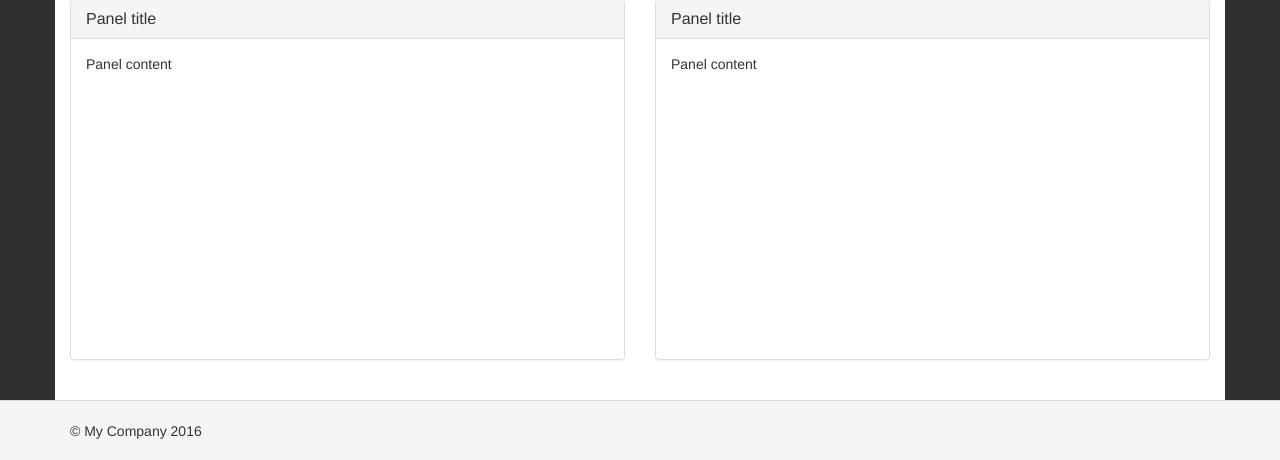
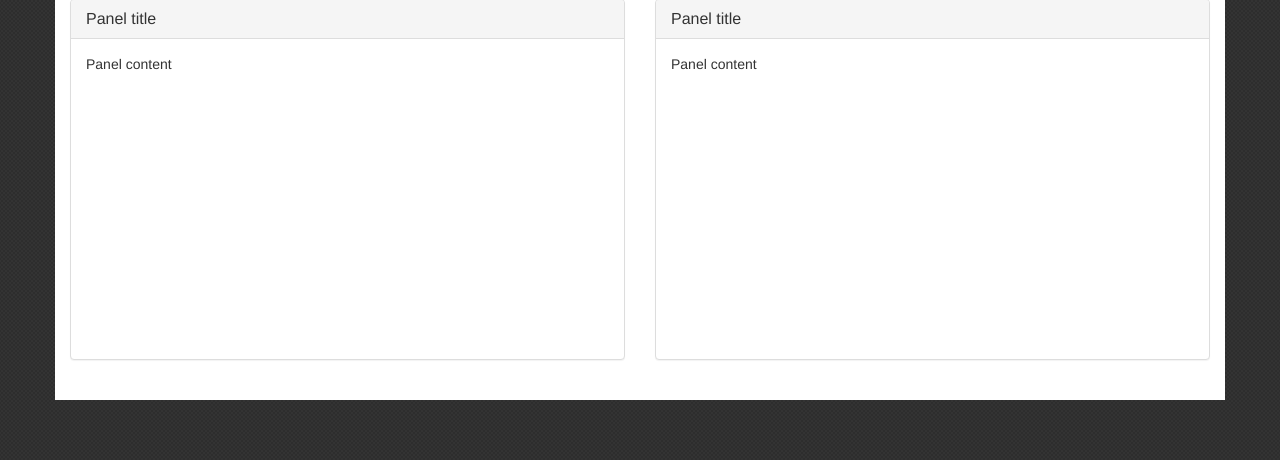
Before and after one commit to mmedojevicbg/php-job-engine, a Yii app: template views/site/index.php in a window 1280 px wide. Shown: the part 521-981 px from the top of the page. Run offline with PHP 8.4 and a stand-in for Yii, Linux system fonts and the light colour scheme; the template is opened without the code that fills it, so the values that code supplies are empty; some libraries are stand-ins or nearby versions.

Commit message:
bottom border in nav bar

```diff
--- a/views/layouts/main.php
+++ b/views/layouts/main.php
@@ -52,15 +52,6 @@ AppAsset::register($this);
         <?= $content ?>
     </div>
 </div>
-
-<footer class="footer">
-    <div class="container">
-        <p class="pull-left">&copy; My Company <?= date('Y') ?></p>
-
-        <p class="pull-right"><?= Yii::powered() ?></p>
-    </div>
-</footer>
-
 <?php $this->endBody() ?>
 </body>
 </html>
--- a/web/css/site.css
+++ b/web/css/site.css
@@ -138,6 +138,7 @@ a.desc:after {
     background-color:#8892BF;
     color:#ffffff;
     border-radius:0;
+    border-bottom: 4px solid #4f5b93;
 }
 
 .navbar-php .navbar-nav > li > a {
```
